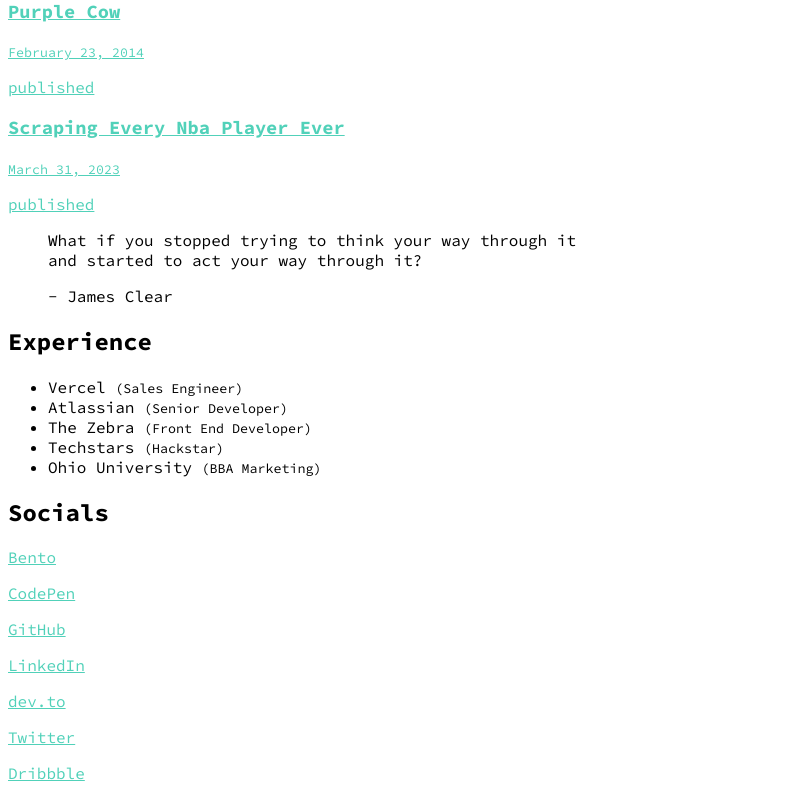
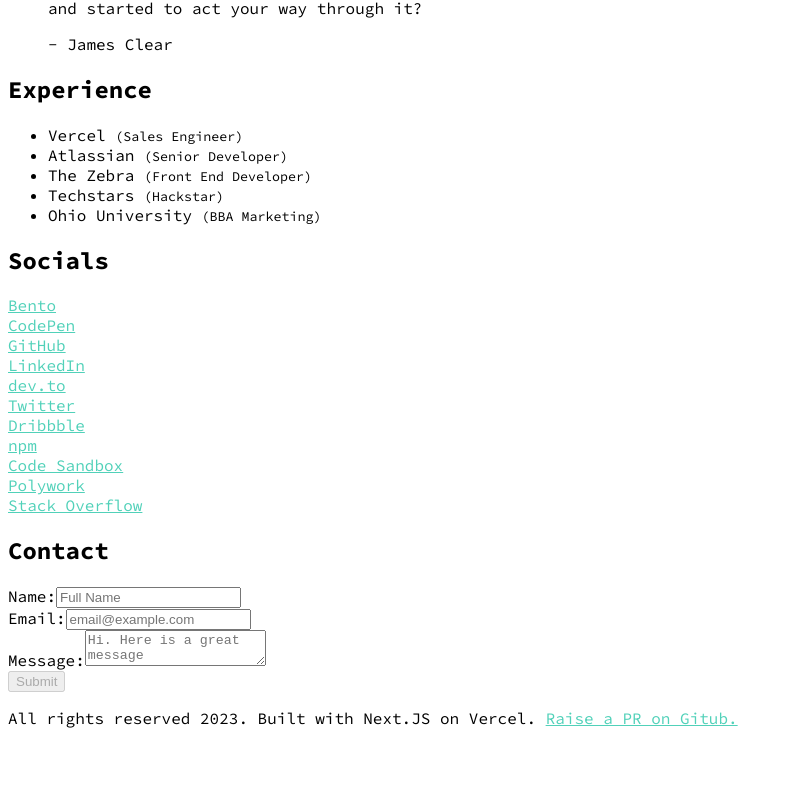
Before and after one commit to mattjared/personal-site, a Next.js app: page / in a window 1280 px wide. Shown: the part 815-1600 px from the top of the page, without its empty margins (0-789 px from the left). After the commit the page ends 1559 px from the top, so only its background shows below. Built offline with nearby package versions, Linux system fonts and the light colour scheme.

Commit message:
Byron Dinkins

```diff
--- a/app/BlogGrid.js
+++ b/app/BlogGrid.js
@@ -1,15 +1,12 @@
 'use client';
 import Box from "./Box";
 import { useEffect, useState } from "react";
-import { route } from "./utils/routing";
+import { routingUrl } from "./utils/routing";
 import Link from "next/link";
 
 async function getData() {
-  const res = await fetch(`${route}/blog/get-all-posts`, { cache: "no-store"});
-  if (!res.ok) {
-    // This will activate the closest `error.js` Error Boundary
-    throw new Error('Failed to fetch data');
-  }
+  const res = await fetch(`${routingUrl}/blog/get-all-posts`, { cache: "no-store"});
+  if (!res.ok) { throw new Error('Failed to fetch data'); }
   return res.json();
 }
 
--- a/app/BlogGridServer.js
+++ b/app/BlogGridServer.js
@@ -1,18 +1,11 @@
 import Box from "./Box";
 import Link from "next/link";
+import { routingUrl } from "./utils/routing";
 
 export const revalidate = 0 // disable cache
 
 async function getData() {
-  // const route = process.env.NODE_ENV === "development"
-  // ? ""
-  // : "https://mattjared.vercel.app/blog/get-all-posts/";
-  let res;
-  if (process.env.NODE_ENV === "development") {
-    res = await fetch("http://localhost:3000/blog/get-all-posts/", { cache: "no-store"});
-  } else {
-    res = await fetch("https://mattjared.vercel.app/blog/get-all-posts/", { cache: "no-store"});
-  }
+  const res = await fetch(`${routingUrl}/blog/get-all-posts`, { cache: "no-store"});
   if (!res.ok) { throw new Error('Failed to fetch data')}
   return res.json();
 }
@@ -27,7 +20,6 @@ export default async function BlogGridServer() {
             <Link href={`/blog/${post.slug}`}>
               <h3>{post.title}</h3>
               <p><small>{post.postDate}</small></p>
-              {post.published && "published"}
             </Link>
           </Box>
         )
--- a/app/Contact.js
+++ b/app/Contact.js
@@ -1,7 +1,7 @@
 "use client"
 import { useEffect, useState } from "react";
 import { useRouter } from 'next/navigation';
-import { route } from "./utils/routing";
+import { routingUrl } from "./utils/routing";
 
 export default function Contact() {
   const router = useRouter();
@@ -25,7 +25,7 @@ export default function Contact() {
     if (isValid) {
       setFormSubmitted(true);
     }
-    const res = await fetch(`${route}/form`, {
+    const res = await fetch(`${routingUrl}/form`, {
       body: JSON.stringify({
         name: form.name,
         email: form.email,
@@ -45,13 +45,9 @@ export default function Contact() {
   }
 
   useEffect(() => {
-    if (form.name !== "" && form.email !== ""  && form.message !== "") {
-      setIsValid(true);
-    }
-    if (form.name === "" || form.email === "" || form.message === "" ) {
-      setIsValid(false);
-    }
-    console.log(route);
+    const { name, email, message } = form;
+    const isValid = name !== "" && email !== "" && message !== "";
+    setIsValid(isValid);
   }, [form])
 
   return (
--- a/app/Footer.js
+++ b/app/Footer.js
@@ -4,7 +4,7 @@ import Box from "./Box";
 export default function Footer() {
   return (
     <Box>
-      <p className="text-sm">All rights reserved {new Date().getFullYear()}. Built with Next.JS App Router and Tailwind hosted on Vercel. <a target="_blank" rel="noreferrer" href="https://github.com/mattjared/mattjared.github.io">Code available on Github.</a></p>
+      <p className="text-sm">All rights reserved {new Date().getFullYear()}. Built with Next.JS on Vercel. <a target="_blank" rel="noreferrer" href="https://github.com/mattjared/personal-site">Raise a PR on Gitub.</a></p>
     </Box>
   )
 }
--- a/app/blog/[id]/page.tsx
+++ b/app/blog/[id]/page.tsx
@@ -1,14 +1,9 @@
+import { routingUrl } from "../../utils/routing";
 
 export default async function PostPage({params}: { params: { id: string}}) {
+  let content = "";
   const id = params.id;
-  let content = "";
-  let route;
-  if (process.env.NODE_ENV === "development") {
-    route = "http://localhost:3000"
-  } else {
-    route = "https://mattjared.vercel.app/"
-  }
-  await fetch(`${route}/blog/get-post?${id}`, { cache: "no-store"})
+  await fetch(`${routingUrl}/blog/get-post?${id}`, { cache: "no-store"})
   .then((res) => {
     return res.text();
   })
@@ -16,7 +11,7 @@ export default async function PostPage({params}: { params: { id: string}}) {
     content = html;
   })
   .catch((e) => {
-    console.log("error", e.toString())
+    console.error("error", e.toString())
   });
   return (
     <div className='mx-auto prose prose-stone max-w-none'>
--- a/app/blog/get-all-posts/route.ts
+++ b/app/blog/get-all-posts/route.ts
@@ -7,7 +7,6 @@ const postsDirectory = join(process.cwd(), "_posts");
 export const revalidate = 0 // disable cache
 
 export async function GET(request: NextRequest) {
-  console.log(request);
   const allSlugs = fs.readdirSync(postsDirectory);
   const slugs = allSlugs.filter(file => file !== '.DS_Store');
   let allPosts: { title: string; slug: string; postDate: graymatter.GrayMatterFile<string>; published: boolean; }[]= [];
--- a/app/layout.js
+++ b/app/layout.js
@@ -1,10 +1,15 @@
-// import { Analytics } from '@vercel/analytics/react';
 import Footer from './Footer';
 import Navbar from './Navbar';
 import { Source_Code_Pro } from "next/font/google";
-const sourceCodePro = Source_Code_Pro({ subsets: ['latin'] })
 import './globals.css';
 import { AnalyticsWrapper } from './Analytics';
+
+const sourceCodePro = Source_Code_Pro({
+  weight: ['400', '700'],
+  style: ['normal', 'italic'],
+  subsets: ['latin'],
+  display: 'swap',
+})
 
 export const metadata = {
   title: 'Matt Jared',
@@ -16,8 +21,8 @@ export const metadata = {
 
 export default function RootLayout({ children }) {
   return (
-    <html lang="en">
-      <body className={`bg-mainBlue text-altBlue ${sourceCodePro.className}`}>
+    <html lang="en" className={sourceCodePro.className}>
+      <body className={`bg-mainBlue text-altBlue`}>
         <div className="py-32 px-8 max-w-4xl min-h-screen transition-all m-auto">
           <Navbar />
           { children }
--- a/app/page.js
+++ b/app/page.js
@@ -8,11 +8,25 @@ const site = {
     heading: "About",
     bio: "I am a self-taught software engineer who loves solving problems and delivering high impact solutions. After starting my career in marketing I taught myself to code and spent years working on engineering teams at startups and most recently at Atlassian. I recently transitioned to Sales Engineering at Vercel where I live at the  cross section between sales and web development helping companies and developers build the future of the web."
   },
+  socials: [
+    { service: "Bento", url: "https://bento.me/mattjared" },
+    { service: 'CodePen', url: 'https://codepen.io/matt_jared' },
+    { service: 'GitHub', url: 'https://github.com/mattjared' },
+    { service: 'LinkedIn', url: 'https://www.linkedin.com/in/mattjared9' },
+    { service: 'dev.to', url: 'https://dev.to/mattjared' },
+    { service: 'Twitter', url: 'https://twitter.com/matt_jared' },
+    { service: 'Dribbble', url: 'https://dribbble.com/matt_jared' },
+    { service: 'npm', url: 'https://www.npmjs.com/~mattjared' },
+    { service: 'Code Sandbox', url: 'https://codesandbox.io/u/mattjared' },
+    { service: 'Polywork', url: 'https://www.polywork.com/mattjared' },
+    { service: 'Stack Overflow', url: 'https://stackoverflow.com/users/2658883/matt-jared' },
+  ]
 }
 
 export const revalidate = 0 // disable cache
 
 export default function Home() {
+  const halfwayIndex = Math.ceil(site.socials.length / 2);
   return (
     <div>
         <section className="mb-8">
@@ -41,22 +55,12 @@ export default function Home() {
           </Box>
           <Box>
             <h2 className="text-2xl font-semibold mb-2">Socials</h2>
-            <div className="mb-8 grid gap-8 grid-cols-1 md:grid-cols-2">
-              <div>
-                <p><Link href="https://bento.me/mattjared">Bento</Link></p>
-                <p><Link href="https://codepen.io/matt_jared">CodePen</Link></p>
-                <p><Link href="https://github.com/mattjared">GitHub</Link></p>
-                <p><Link href="https://www.linkedin.com/in/mattjared9">LinkedIn</Link></p>
-                <p><Link href="https://dev.to/mattjared">dev.to</Link></p>
-                <p><Link href="https://twitter.com/matt_jared">Twitter</Link></p>
-              </div>
-              <div>
-                <p><Link href="https://dribbble.com/matt_jared">Dribbble</Link></p>
-                <p><Link href="https://www.npmjs.com/~mattjared">npm</Link></p>
-                <p><Link href="https://codesandbox.io/u/mattjared">Code Sandbox</Link></p>
-                <p><Link href="https://www.polywork.com/mattjared">Polywork</Link></p>
-                <p><Link href="https://stackoverflow.com/users/2658883/matt-jared">Stack Overflow</Link> </p>
-              </div>
+            <div className="mb-8 grid grid-cols-1 md:grid-cols-2">
+              {site.socials.map((s,i)=> (
+                <div className="mb-0" key={`${s.url}-${i}`}>
+                  <Link key={`${s.url}-${i}`} href={s.url}>{s.service}</Link>
+                </div>
+              ))}
             </div>
           </Box>
         </article>
--- a/app/utils/routing.js
+++ b/app/utils/routing.js
@@ -1,3 +1,3 @@
-export const route = process.env.NODE_ENV === "development"
+export const routingUrl = process.env.NODE_ENV === "development"
   ? "http://localhost:3000/"
   : "https://mattjared.vercel.app/";
--- a/package.json
+++ b/package.json
@@ -18,7 +18,7 @@
     "google-spreadsheet": "^3.3.0",
     "gray-matter": "^4.0.3",
     "markdown-it": "^13.0.1",
-    "next": "^13.2.0",
+    "next": "^13.4.8",
     "react": "^18.2.0",
     "react-dom": "^18.2.0",
     "remark": "^14.0.2",
```
Also changed, not shown: _posts/flip.md (+1 -1 lines), 1 other file (tests, documents, lock files or other folders).
